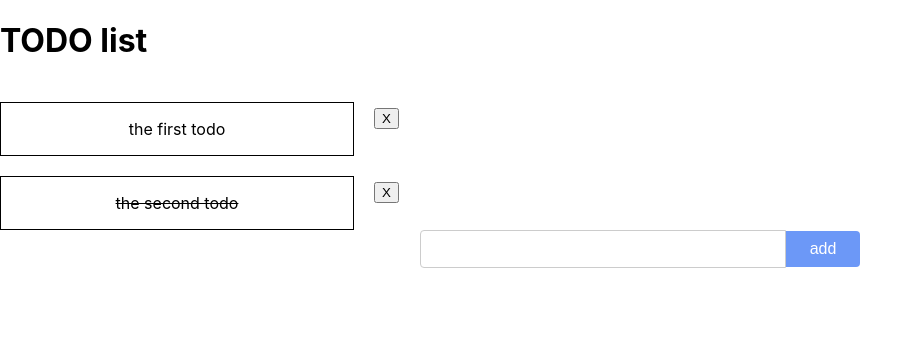
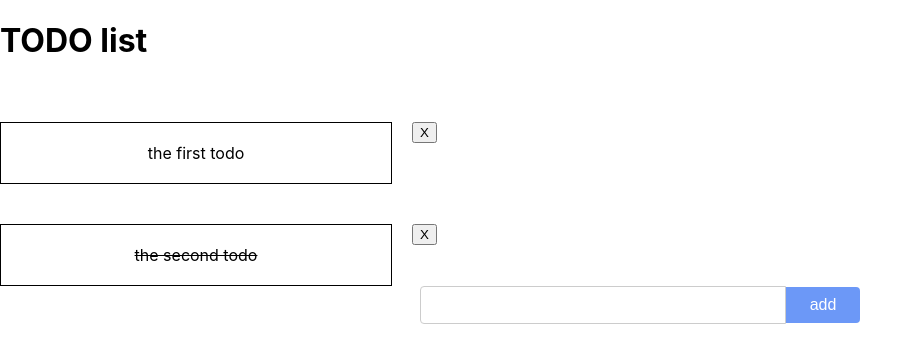
Before and after one commit to LIHA11/day10-todo, a React (Create React App) app: page / in a window 1280 px wide. Shown: the top 362 px of the page, without its empty margins (0-923 px from the left). Built offline with nearby package versions, Linux system fonts and the light colour scheme.

Commit message:
feat:add Todo Item css

```diff
--- /dev/null
+++ b/src/components/ToDoItem.css
@@ -0,0 +1,10 @@
+.todo-item{
+    width: 350px;
+    padding: 20px;
+    border: 1px solid black;
+    margin-top: 40px;
+    text-align: center;
+}
+.todo-item .todo-done{
+    text-decoration: line-through;
+}
--- a/src/components/TodoItem.jsx
+++ b/src/components/ToDoItem.jsx
@@ -1,8 +1,9 @@
 import {useContext} from "react";
+import './ToDoItem.css';
 
 import {TodoContext} from "../contexts/TodoContext";
 
-export function TodoItem(props) {
+export function ToDoItem(props) {
     const {state, dispatch} = useContext(TodoContext)
 
     function makeAsDone() {
--- a/src/components/TodoGroup.jsx
+++ b/src/components/TodoGroup.jsx
@@ -1,5 +1,5 @@
 import {useContext} from "react";
-import {TodoItem} from "./TodoItem";
+import {ToDoItem} from "./ToDoItem";
 import './TodoGroup.css';
 
 import {TodoContext} from "../contexts/TodoContext";
@@ -20,7 +20,7 @@ function deleteItem(id, done) {
         {
             state.map((item, index) => {
                 return <div className={"todo-group"} key={index}>
-                    <TodoItem todo={item} key={index} index={index}/>
+                    <ToDoItem todo={item} key={index} index={index}/>
                     <button onClick={() => deleteItem(item.id, item.done)}>X</button>
                 </div>
             })
```
